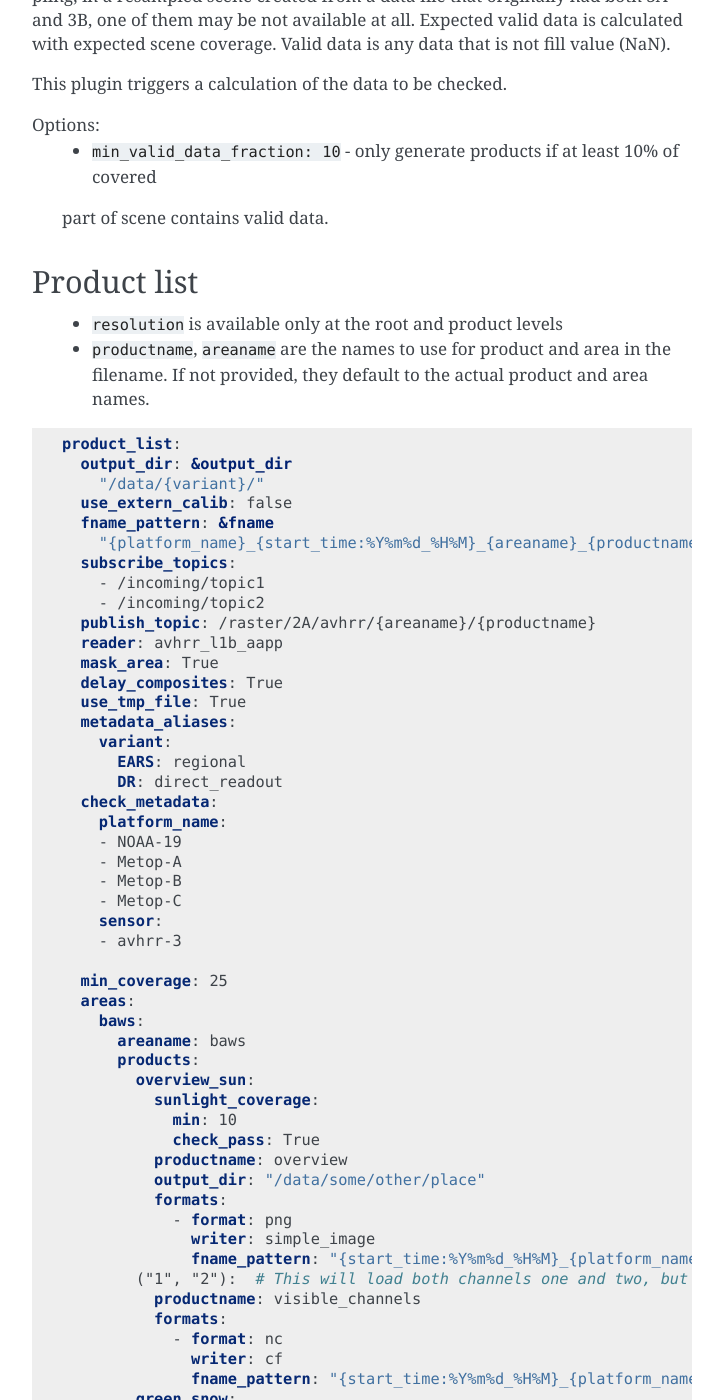
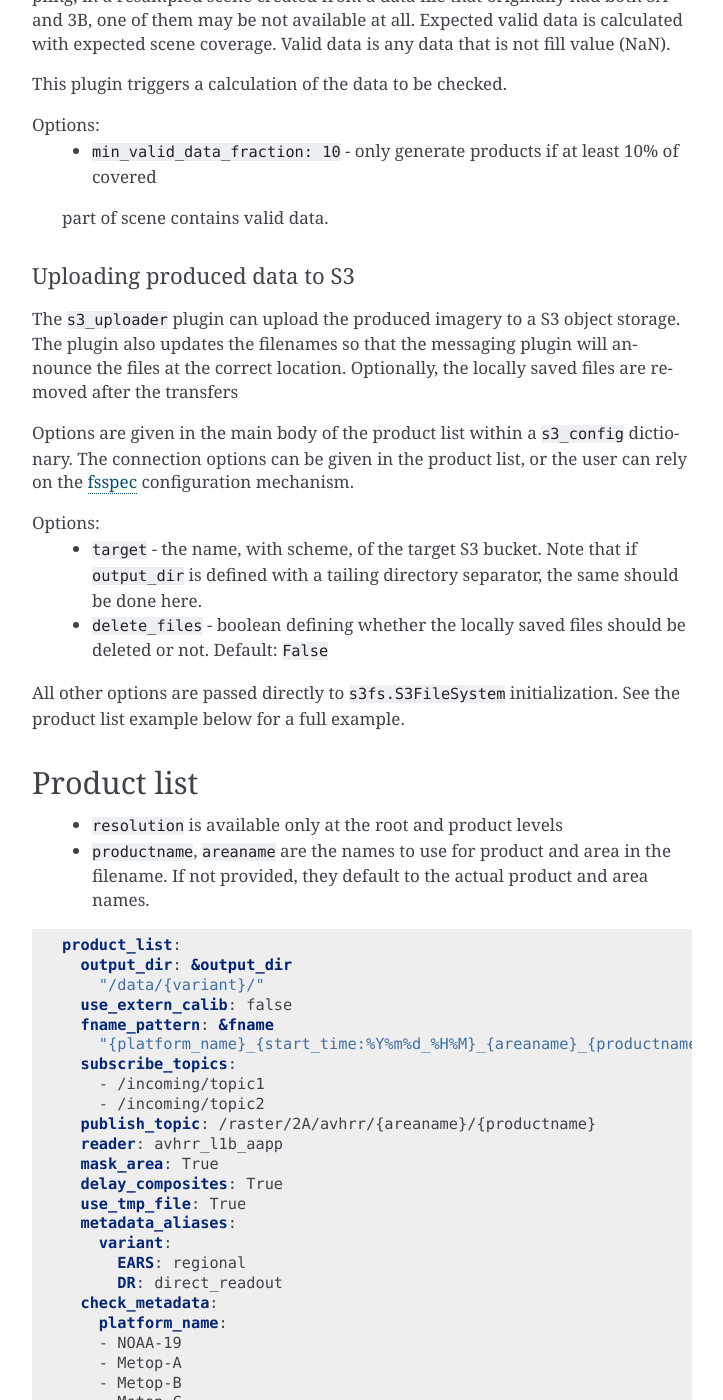
Before and after one commit to pytroll/trollflow2, a Sphinx documentation site: the page built from doc/source/index.rst, in a window 1280 px wide and 1400 px high, scrolled down 6686 px. Shown: the whole window, without its empty margins (388-1111 px from the left). Built offline with Sphinx 7.4.7, drawn with Linux system fonts in a browser that asks for light colours; some of the changed text lies outside the part shown.

Commit message:
Add documentation for S3 uploader

```diff
--- a/doc/source/index.rst
+++ b/doc/source/index.rst
@@ -327,6 +327,29 @@ Options:
   - ``min_valid_data_fraction: 10`` - only generate products if at least 10% of covered
   part of scene contains valid data.
 
+Uploading produced data to S3
+*****************************
+
+The ``s3_uploader`` plugin can upload the produced imagery to a S3 object storage.
+The plugin also updates the filenames so that the messaging plugin will announce
+the files at the correct location. Optionally, the locally saved files are removed
+after the transfers
+
+Options are given in the main body of the product list within a ``s3_config`` dictionary.
+The connection options can be given in the product list, or the user can rely on the
+`fsspec <https://filesystem-spec.readthedocs.io/en/latest/features.html#configuration>`_
+configuration mechanism.
+
+Options:
+  - ``target`` - the name, with scheme, of the target S3 bucket. Note that if ``output_dir``
+    is defined with a tailing directory separator, the same should be done here.
+  - ``delete_files`` - boolean defining whether the locally saved files should be deleted or not.
+    Default: ``False``
+
+All other options are passed directly to ``s3fs.S3FileSystem`` initialization. See the product
+list example below for a full example.
+
+
 Product list
 ------------
 
@@ -368,6 +391,14 @@ Example
       - avhrr-3
 
     min_coverage: 25
+    s3_config:
+      target: s3://name-of-the-bucket/
+      delete_files: true
+      anon: False
+      client_kwargs:
+        - endpoint_url: https://the-s3-host.example.com
+      key: access-key
+      secret: access-secret
     areas:
       baws:
         areaname: baws
```
